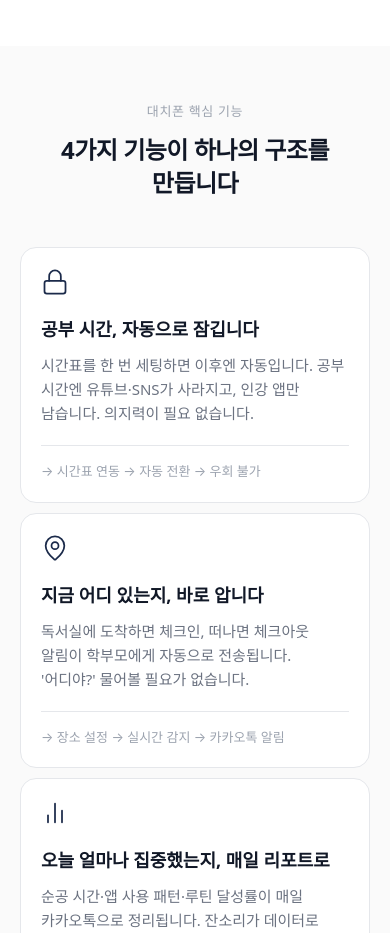
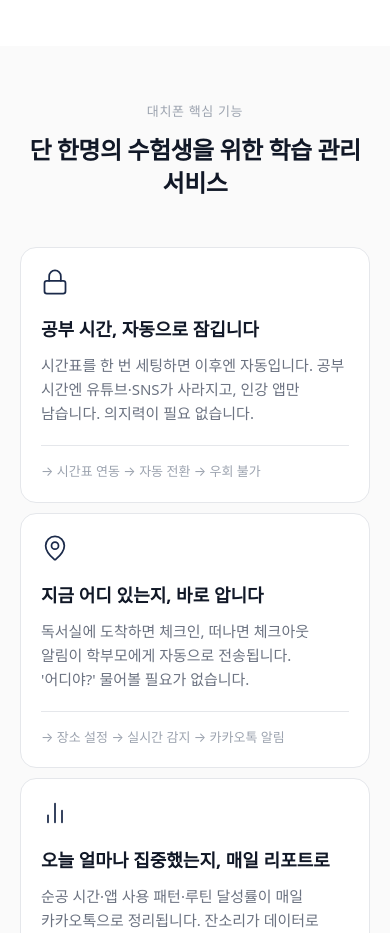
Before and after one commit to hwchung24/rootDaechi_web, a Next.js app: page /phone in a window 390 px wide. Shown: the part 1340-2273 px from the top of the page. Built offline with nearby package versions, Linux system fonts and the light colour scheme.

Commit message:
chore(copy): update phone feature section headline
Replace the phone core-features section title to align with the latest one-student-focused messaging.

Made-with: Cursor

```diff
--- a/app/phone/page.tsx
+++ b/app/phone/page.tsx
@@ -125,7 +125,7 @@ export default function PhonePage() {
         <section className="bg-[#FAFAFA] py-14 md:py-24">
           <div className="mx-auto max-w-6xl px-5 md:px-12">
             <p className="text-center text-[13px] font-medium uppercase tracking-[0.05em] text-[#9CA3AF]">대치폰 핵심 기능</p>
-            <h2 className="mt-3 text-center text-2xl md:text-4xl leading-snug break-keep font-semibold tracking-[-0.02em] text-[#111827]">4가지 기능이 하나의 구조를 만듭니다</h2>
+            <h2 className="mt-3 text-center text-2xl md:text-4xl leading-snug break-keep font-semibold tracking-[-0.02em] text-[#111827]">단 한명의 수험생을 위한 학습 관리 서비스</h2>
             <div className="mx-auto mt-12 grid max-w-[900px] grid-cols-1 gap-[10px] md:grid-cols-2 md:gap-4">
               {quickFeatures.map((item) => {
                 const Icon = item.icon;
```
